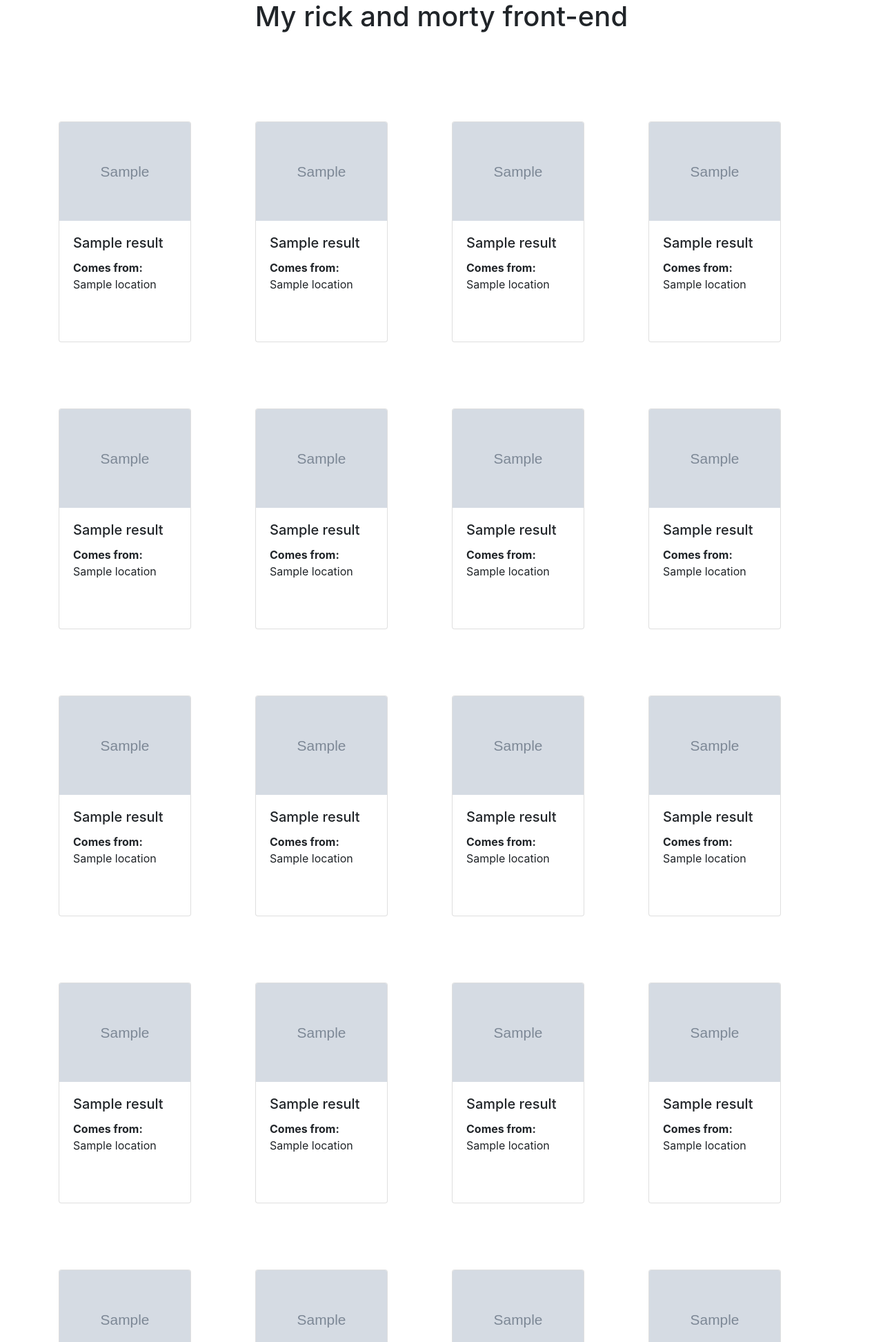
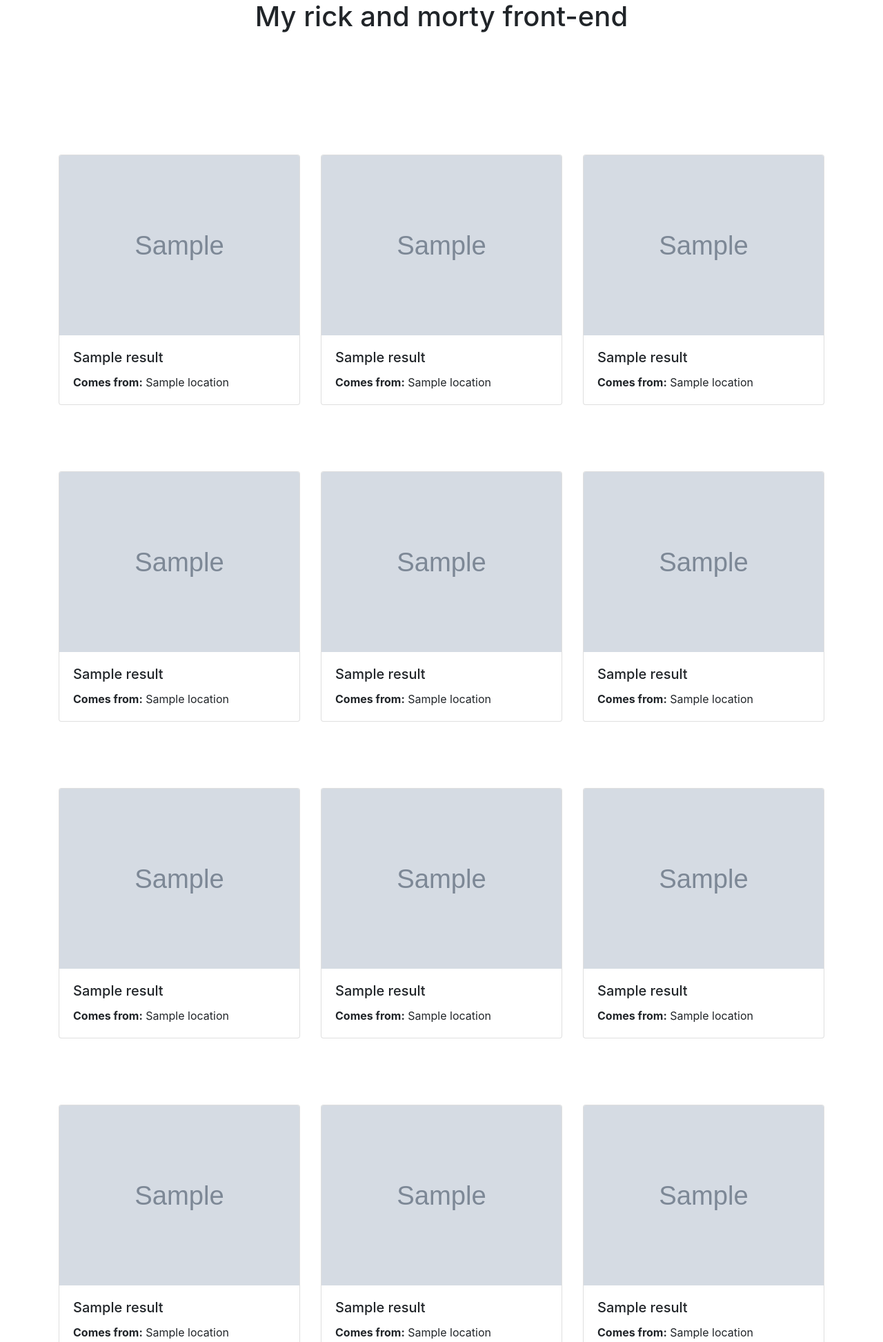
Before and after one commit to uracilo/Flask_api, a Flask app: template templates/rick.html in a window 1280 px wide. Shown: the top 1945 px of the page at 69% size. Run offline with Flask 2, Linux system fonts and the light colour scheme; the template is opened without the code that fills it: most values are stand-ins (such as "Sample title", 1, 10 or a date in 2020); grey boxes marked "Sample" are stand-in pictures; some libraries are stand-ins or nearby versions.

Commit message:
Update rick.html

```diff
--- a/templates/rick.html
+++ b/templates/rick.html
@@ -15,12 +15,12 @@
     <br>
     <br>
     <br>
-<div class="container">
+<div class="container py-5">
         <div class="row">
         {% for character  in range(20) %}
-            <div class="col-3">
+            <div class="col-md-12 col-lg-4 mb-4 mb-lg-0">
               <br><br>
-            <div class="card" style="width: 12rem; height: 20rem;">
+            <div class="card" >
             <img class="card-img-top" src="{{ data.results[character].image }}" alt="Card image cap">
               <div class="card-body">
                 <h5 class="card-title">{{ data.results[character].name  }}</h5>
```
